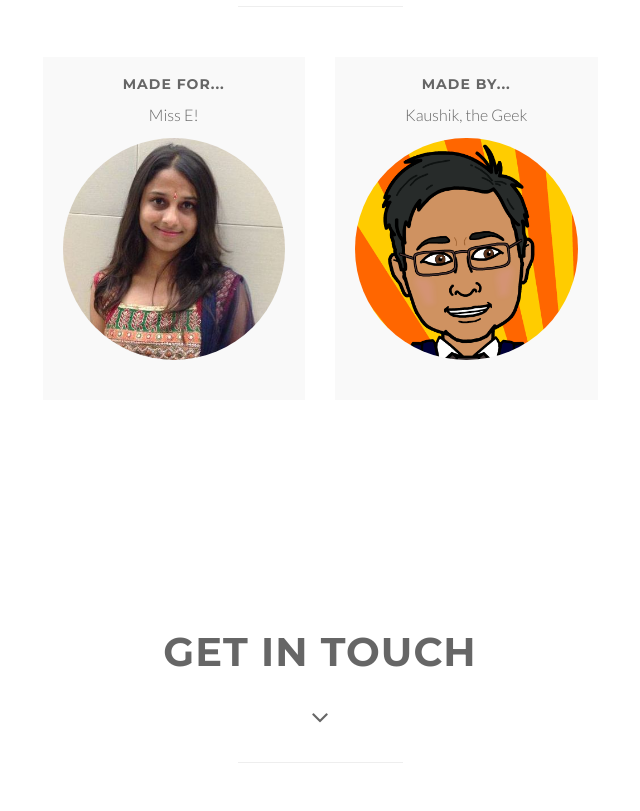
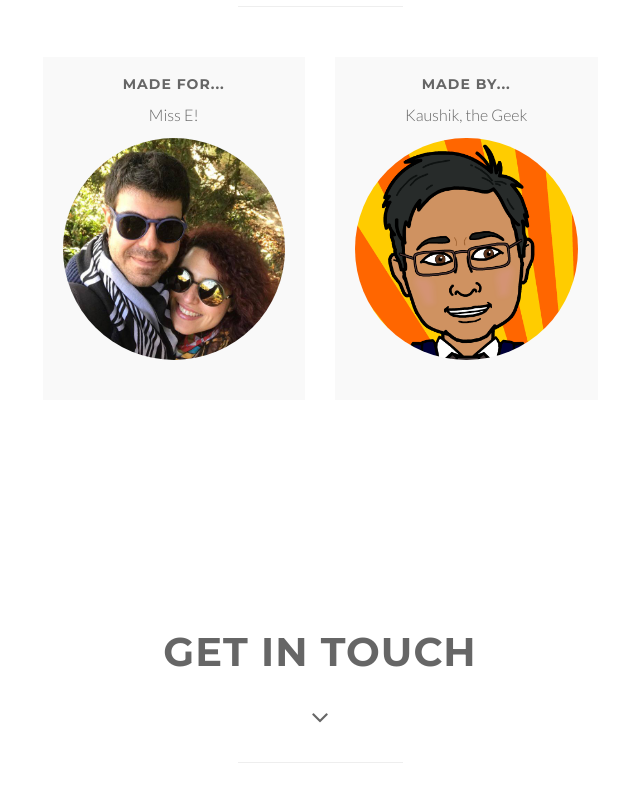
Before and after one commit to kaushikchaubal/let-us-hack, a website: page index.html in a window 1280 px wide. Shown: the part 2680-3491 px from the top of the page, without its empty margins (320-960 px from the left). Drawn offline with Linux system fonts and the light colour scheme.

Commit message:
Updating to temp.jpeg

```diff
--- a/index.html
+++ b/index.html
@@ -282,7 +282,7 @@
                             <div class="inner">
                                 <h5>Made for...</h5>
                                 <p class="subtitle">Miss E!</p>
-                                <div class="avatar"><img src="img/team/2.jpg" alt="" class="img-responsive img-circle" />
+                                <div class="avatar"><img src="img/temp.jpeg" alt="" class="img-responsive img-circle" />
                                 </div>
 
                             </div>
```
